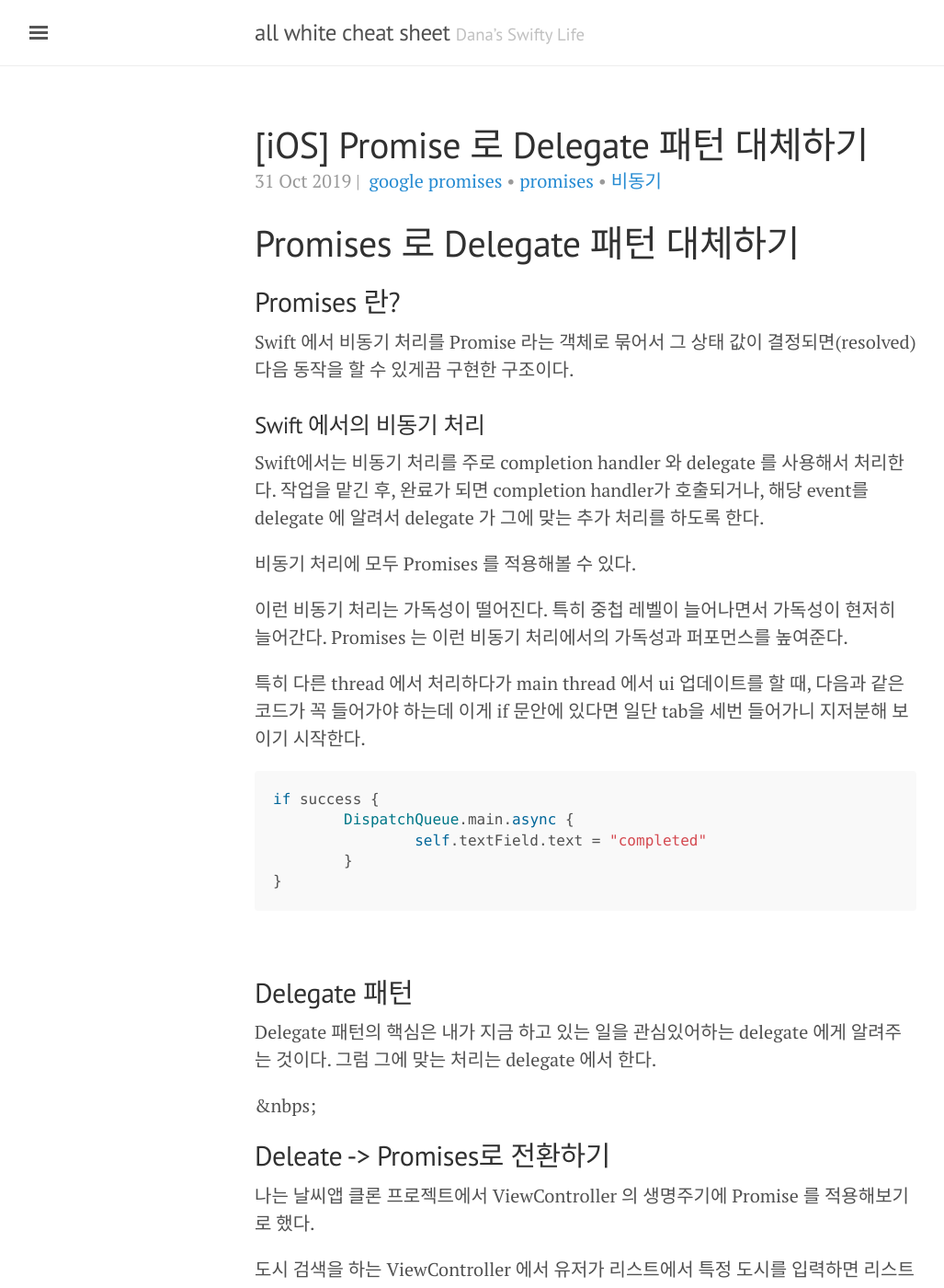
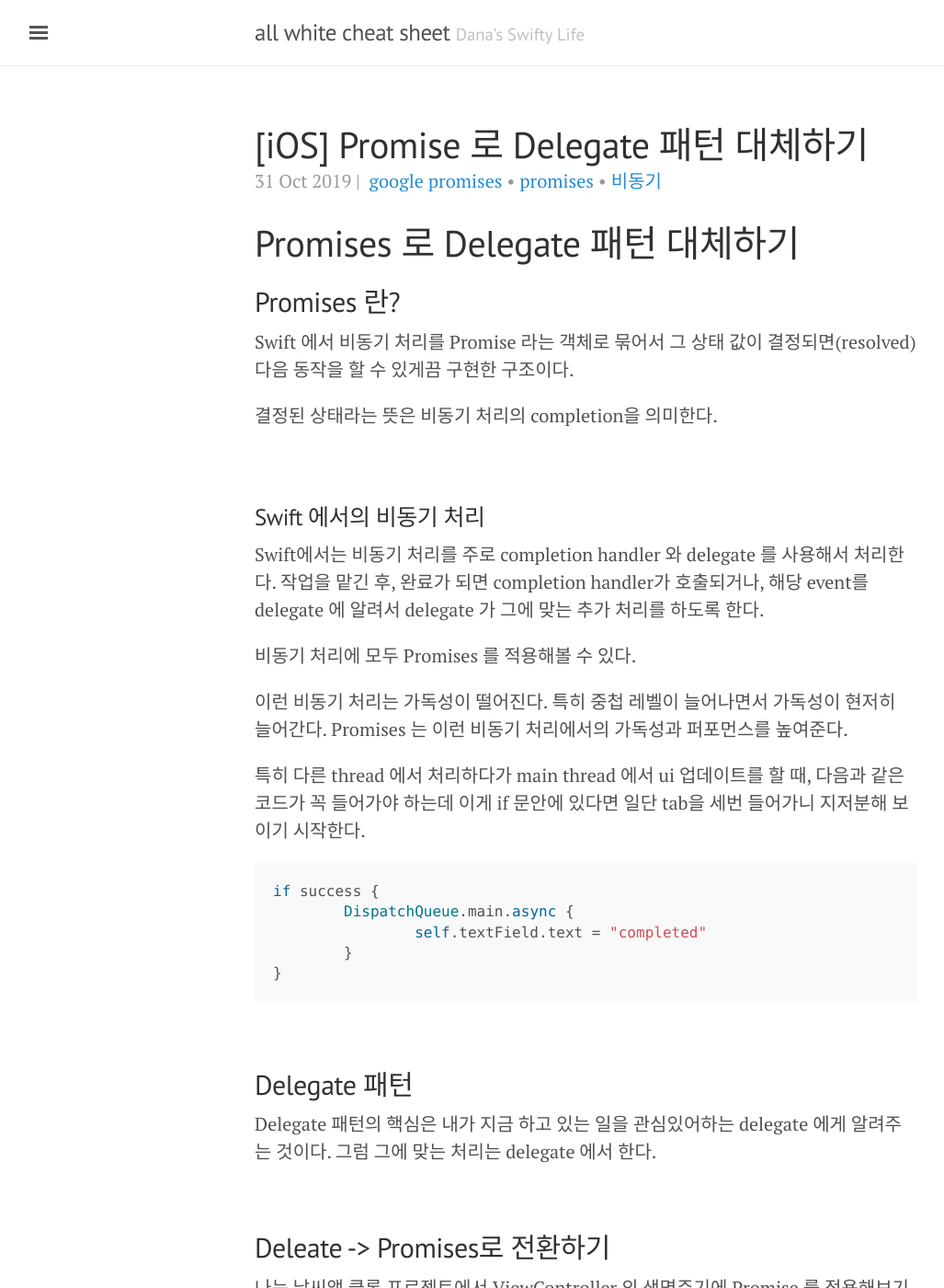
Before and after one commit to daheenallwhite/daheenallwhite.github.io, a Jekyll site: the page built from _posts/2019-10-31-Replace-Delegate-With-Promises.md, in a window 1280 px wide and 1400 px high. Shown: the whole window at 92% size, without its empty margins (3-1030 px from the left). Built offline with Jekyll 4.4.1, drawn with Linux system fonts in a browser that asks for light colours; nearby versions of some CDN libraries; comment, search, counter and statistics services are not loaded.

Commit message:
Fix typo about new post

```diff
--- a/_posts/2019-10-31-Replace-Delegate-With-Promises.md
+++ b/_posts/2019-10-31-Replace-Delegate-With-Promises.md
@@ -16,6 +16,10 @@ sitemap :
 ## Promises 란?
 
 Swift 에서 비동기 처리를 Promise 라는 객체로 묶어서 그 상태 값이 결정되면(resolved) 다음 동작을 할 수 있게끔 구현한 구조이다.
+
+결정된 상태라는 뜻은 비동기 처리의 completion을 의미한다.
+
+&nbsp;
 
 ### Swift 에서의 비동기 처리
 
@@ -41,7 +45,7 @@ if success {
 
 Delegate 패턴의 핵심은 내가 지금 하고 있는 일을 관심있어하는 delegate 에게 알려주는 것이다. 그럼 그에 맞는 처리는 delegate 에서 한다.
 
-&nbps;
+&nbsp;
 
 ## Deleate -> Promises로 전환하기
 
```
